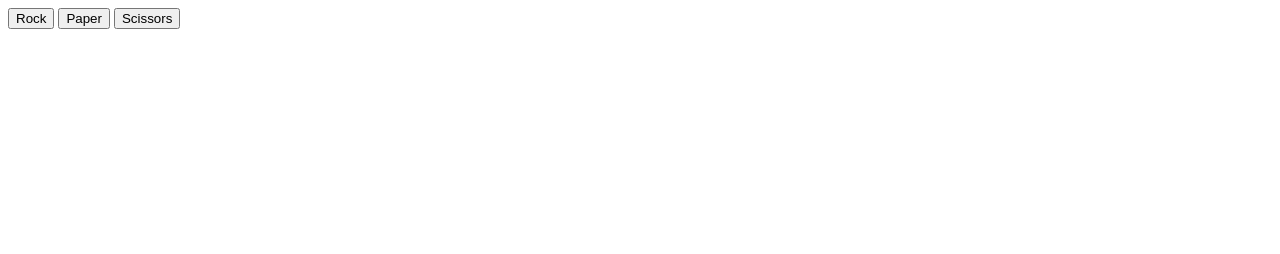
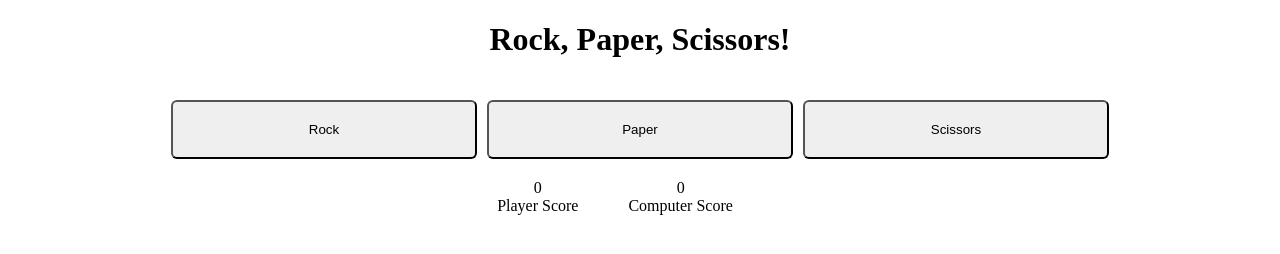
Before and after one commit to DJLB06/rock_paper_scissors, a plain HTML site: page index.html in a window 1280 px wide. Drawn offline with Linux system fonts and the light colour scheme.

Commit message:
add css worksheet and score tracking divs

```diff
--- a/index.html
+++ b/index.html
@@ -4,15 +4,31 @@
     <meta charset="UTF-8">
     <meta http-equiv="X-UA-Compatible" content="IE=edge">
     <meta name="viewport" content="width=device-width, initial-scale=1.0">
+    <link rel="stylesheet" href="style.css">
     <title>Rock, Paper, Scissors!</title>
 </head>
 <body>
+    <h1 class="header">Rock, Paper, Scissors!</h1>
+
     <div class = "btn">
         <button id="rock">Rock</button>
         <button id="paper">Paper</button>
         <button id="scissors">Scissors</button>
     </div>
 
+    <div class="display-results">
+        <div class="player">0
+            <div>Player Score</div>
+        </div>
+
+        <div class="computer">0
+            <div>Computer Score</div>
+        </div>
+        <div class="winner-text"></div>
+    </div>
+
+
+
     <script src="js/myScripts.js"></script>
 
 </body>
--- /dev/null
+++ b/style.css
@@ -0,0 +1,38 @@
+.header{
+    display: flex;
+    justify-content: center;
+}
+
+.display-results{
+    display: flex;
+    justify-content: center;
+    align-items: center;
+    gap: 50px;
+}
+
+.player{
+    display: flex;
+    flex-direction: column;
+    align-items: center;
+}
+
+.computer{
+    display: flex;
+    flex-direction: column;
+    align-items: center;
+}
+
+
+.btn{
+    display: flex;
+    padding: 20px;
+    gap: 10px;
+    justify-content: center;
+
+}
+
+button{
+    width: 25%;
+    padding: 20px;
+    border-radius: 6px;
+}
```
